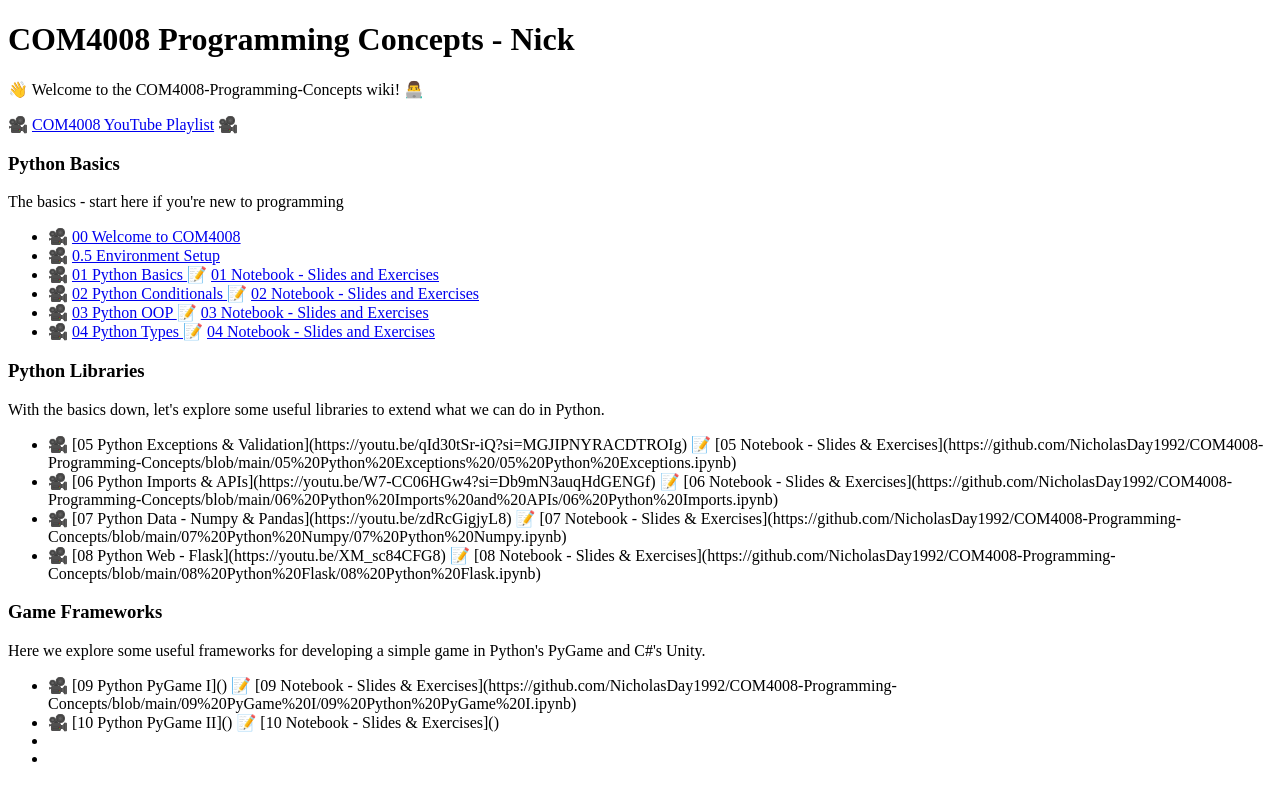
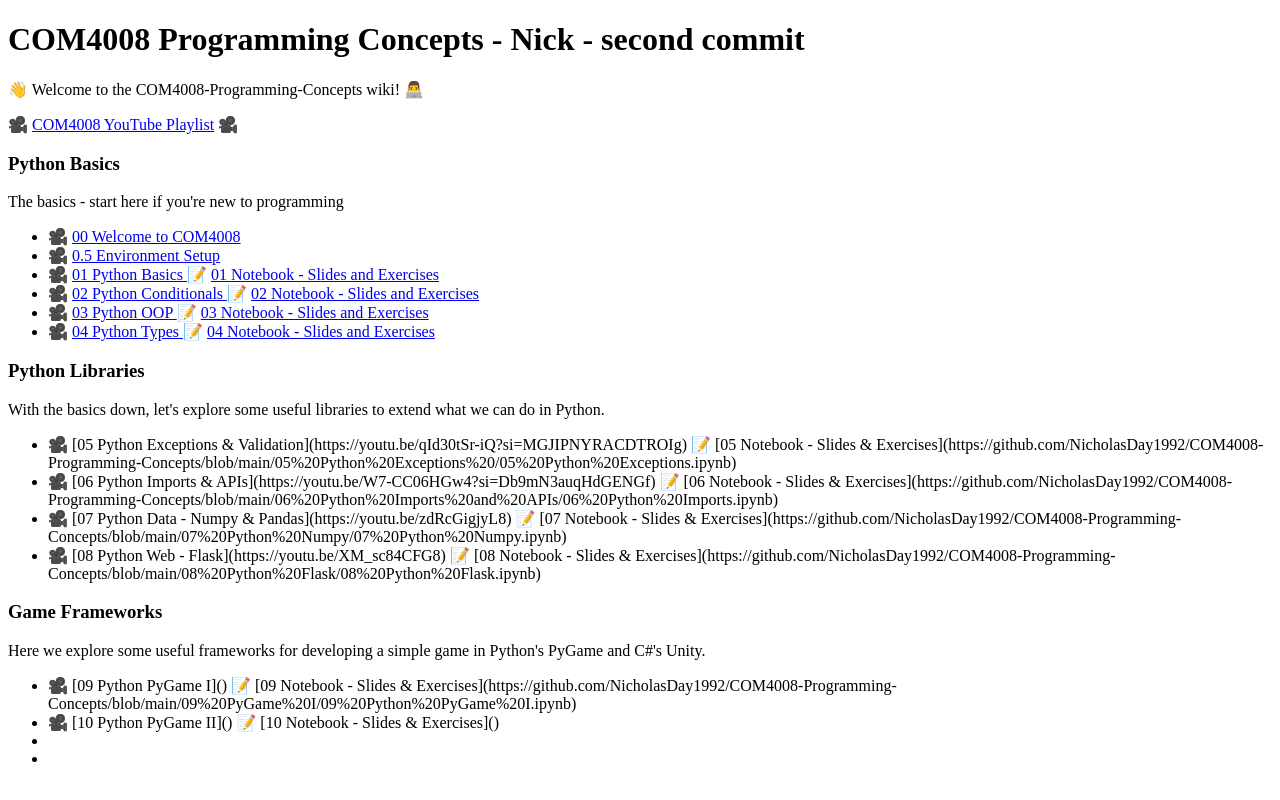
Before and after one commit to NicholasDay1992/NicholasDay1992.github.io, a plain HTML site: page index.html in a window 1280 px wide. Drawn offline with Linux system fonts and the light colour scheme.

Commit message:
test second commit

```diff
--- a/index.html
+++ b/index.html
@@ -1,7 +1,7 @@
 <!DOCTYPE html>
 <html>
     <body>
-        <h1>COM4008 Programming Concepts - Nick </h1>
+        <h1>COM4008 Programming Concepts - Nick - second commit </h1>
         <p>👋 Welcome to the COM4008-Programming-Concepts wiki! 👨‍💻 </p>
 
         🎥 <a href = "https://www.youtube.com/playlist?list=PL9HfA4ZKbzinLLOQ_9SvyxrPsUde-9Gin">COM4008 YouTube Playlist</a> 🎥
```
